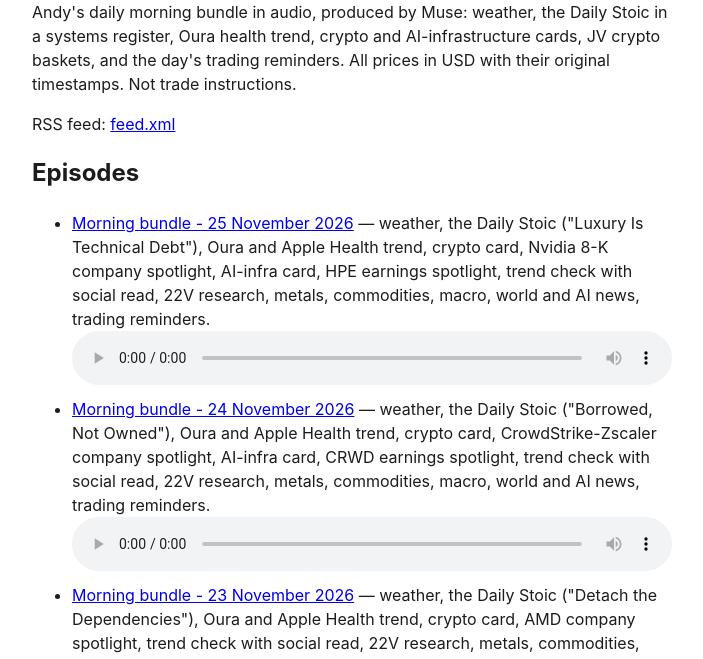
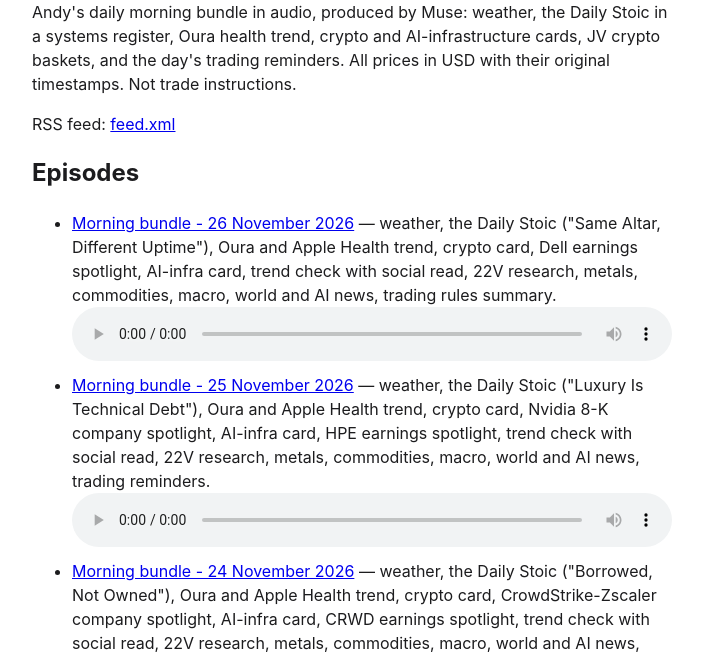
Before and after one commit to genkilad/muse-morning-podcast, a plain HTML site: page index.html in a window 1280 px wide. Shown: the part 96-755 px from the top of the page, without its empty margins (288-991 px from the left). Drawn offline with Linux system fonts and the light colour scheme.

Commit message:
Add files via upload

```diff
--- a/index.html
+++ b/index.html
@@ -12,6 +12,7 @@
 <p>RSS feed: <a href="feed.xml">feed.xml</a></p>
 <h2>Episodes</h2>
 <ul id="episodes">
+<li><a href="morning-2026-11-26.mp3">Morning bundle - 26 November 2026</a> — weather, the Daily Stoic ("Same Altar, Different Uptime"), Oura and Apple Health trend, crypto card, Dell earnings spotlight, AI-infra card, trend check with social read, 22V research, metals, commodities, macro, world and AI news, trading rules summary.<br><audio controls src="morning-2026-11-26.mp3"></audio></li>
 <li><a href="morning-2026-11-25.mp3">Morning bundle - 25 November 2026</a> — weather, the Daily Stoic ("Luxury Is Technical Debt"), Oura and Apple Health trend, crypto card, Nvidia 8-K company spotlight, AI-infra card, HPE earnings spotlight, trend check with social read, 22V research, metals, commodities, macro, world and AI news, trading reminders.<br><audio controls src="morning-2026-11-25.mp3"></audio></li>
 <li><a href="morning-2026-11-24.mp3">Morning bundle - 24 November 2026</a> — weather, the Daily Stoic ("Borrowed, Not Owned"), Oura and Apple Health trend, crypto card, CrowdStrike-Zscaler company spotlight, AI-infra card, CRWD earnings spotlight, trend check with social read, 22V research, metals, commodities, macro, world and AI news, trading reminders.<br><audio controls src="morning-2026-11-24.mp3"></audio></li>
 <li><a href="morning-2026-11-23.mp3">Morning bundle - 23 November 2026</a> — weather, the Daily Stoic ("Detach the Dependencies"), Oura and Apple Health trend, crypto card, AMD company spotlight, trend check with social read, 22V research, metals, commodities, macro, world and AI news, trading rules summary.<br><audio controls src="morning-2026-11-23.mp3"></audio></li>
```
